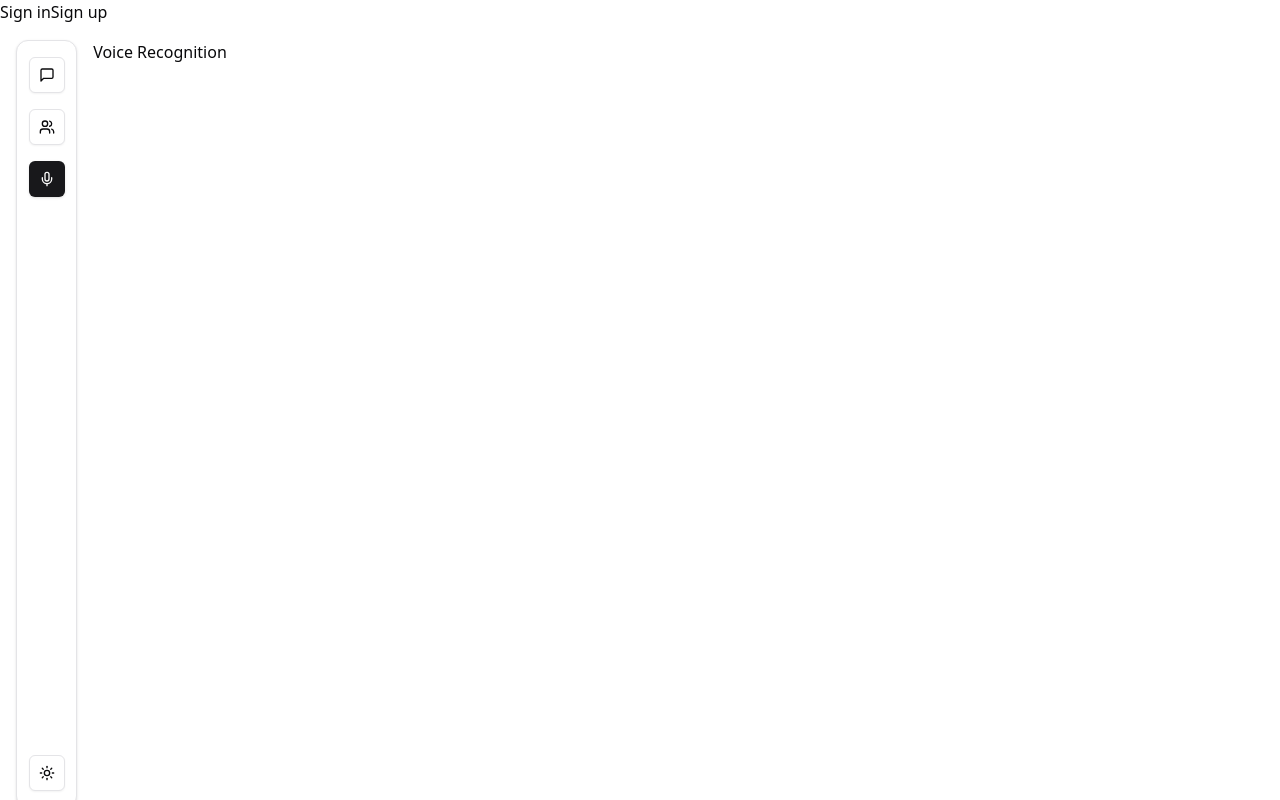
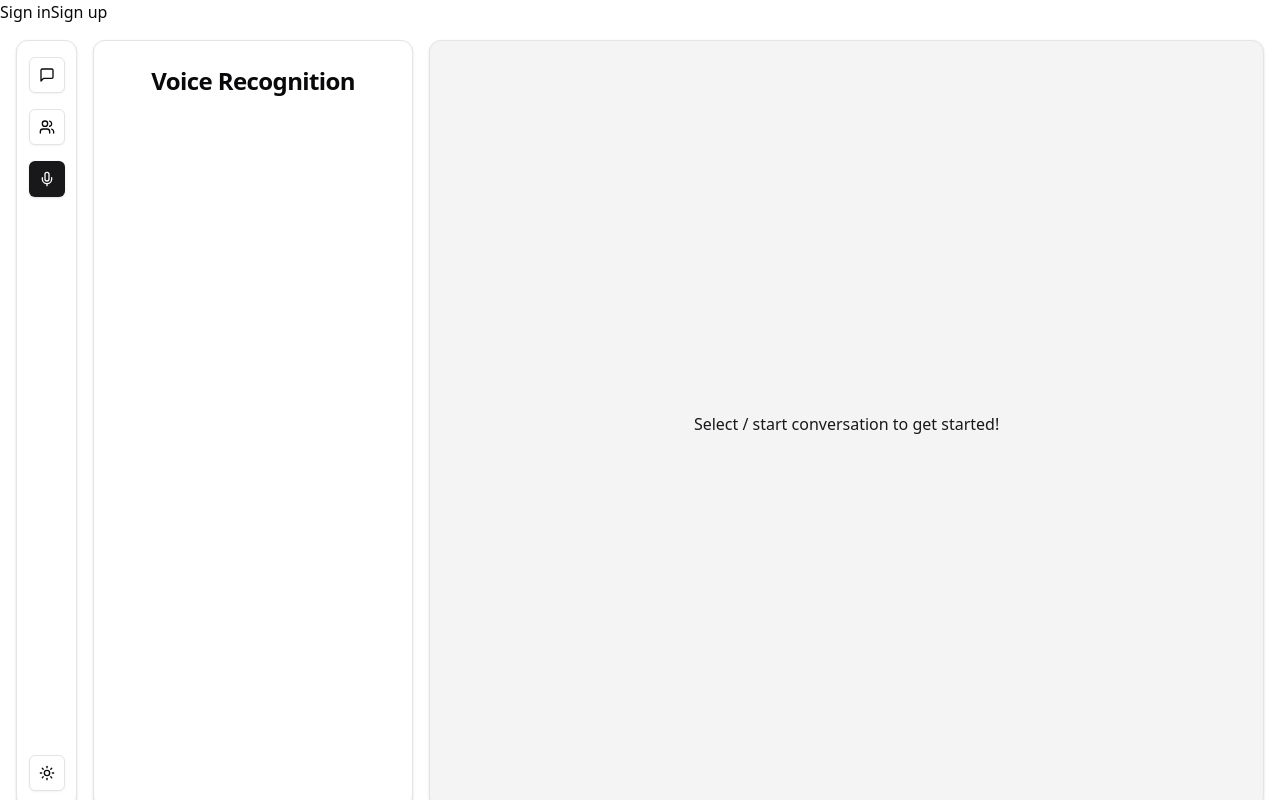
Before and after one commit to Apurba-pal/chat_app, a Next.js app: page /voice_recognition in a window 1280 px wide. Built offline with nearby package versions, Linux system fonts and the light colour scheme; no server answers.

Commit message:
refactor VoiceRecognitionPage to include ItemList and ConversationFallback components

```diff
--- a/app/(root)/voice_recognition/page.tsx
+++ b/app/(root)/voice_recognition/page.tsx
@@ -1,10 +1,15 @@
+import ConversationFallback from '@/components/shared/conversation/ConversationFallback'
+import ItemList from '@/components/shared/item-list/ItemList'
 import React from 'react'
 
 type Props = {}
 
 const VoiceRecognitionPage = (props: Props) => {
   return (
-    <div>Voice Recognition</div>
+    <>
+      <ItemList title='Voice Recognition' />
+      <ConversationFallback />
+    </>
   )
 }
 
```
